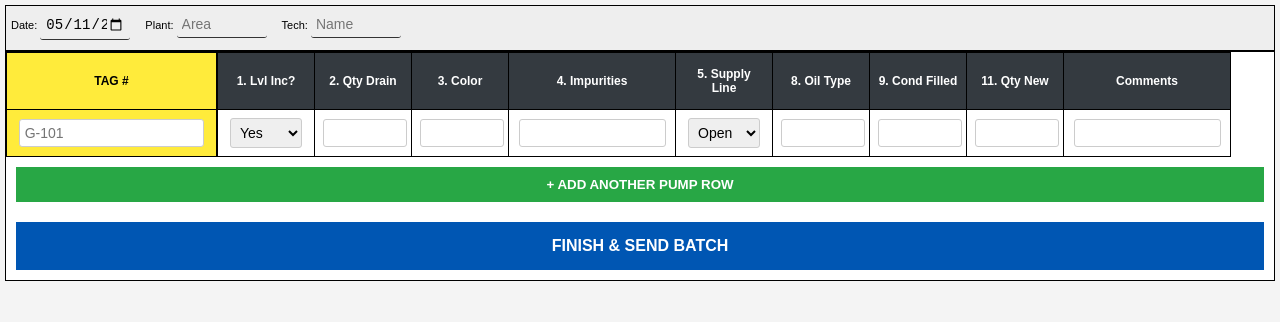
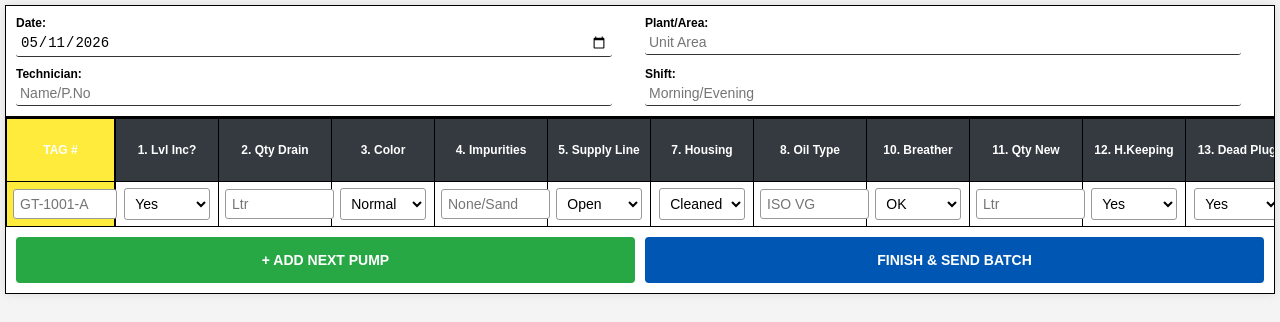
Before and after one commit to aqibazizkhan/oil-log, a plain HTML site: page index.html in a window 1280 px wide. Drawn offline with Linux system fonts and the light colour scheme.

Commit message:
Update index.html

```diff
--- a/index.html
+++ b/index.html
@@ -3,108 +3,103 @@
 <head>
     <meta charset="UTF-8">
     <meta name="viewport" content="width=device-width, initial-scale=1.0">
-    <title>FFBL Horizontal Log</title>
+    <title>FFBL Horizontal Log - Optimized</title>
     <style>
+        :root { --ffbl-blue: #0056b3; --ffbl-yellow: #ffeb3b; }
         body { font-family: sans-serif; background-color: #f4f4f4; margin: 0; padding: 5px; }
-        .wrapper { background: white; border: 1px solid #000; overflow: hidden; }
+        .wrapper { background: white; border: 1px solid #000; overflow: hidden; box-shadow: 0 0 10px rgba(0,0,0,0.1); }
 
-        /* Header Info */
-        .meta-info { display: flex; flex-wrap: wrap; background: #eee; border-bottom: 2px solid #000; padding: 5px; font-size: 11px; }
-        .meta-info div { margin-right: 15px; margin-bottom: 5px; }
-        .meta-info input { border: none; border-bottom: 1px solid #333; background: transparent; width: 80px; }
+        /* Top Header Area */
+        .meta-info { display: grid; grid-template-columns: 1fr 1fr; background: #fff; border-bottom: 2px solid #000; padding: 10px; gap: 10px; font-size: 12px; }
+        .meta-info div { display: flex; flex-direction: column; }
+        .meta-info input { border: none; border-bottom: 1px solid #333; padding: 4px; font-size: 14px; }
 
-        /* THE TABLE SCROLL ENGINE */
-        .table-container {
-            overflow-x: auto; /* Allows side-to-side swiping */
-            width: 100%;
-            position: relative;
+        /* Scroll Engine */
+        .table-container { overflow-x: auto; width: 100%; position: relative; }
+        table { border-collapse: collapse; min-width: 1300px; } /* Set wide to prevent squishing */
+
+        th, td { border: 1px solid #000; padding: 6px; text-align: center; font-size: 12px; }
+        th { background-color: #343a40; color: white; white-space: nowrap; height: 50px; }
+
+        /* Column Width Adjustments */
+        .sticky-col {
+            position: sticky; left: 0;
+            background-color: var(--ffbl-yellow) !important;
+            z-index: 10; border-right: 2px solid #000;
+            font-weight: bold; min-width: 95px; /* Fits GT-1001-A perfectly */
         }
 
-        table { border-collapse: collapse; min-width: 1200px; /* Forces enough width for columns */ }
+        .col-select { min-width: 90px; } /* For Yes/No/Open/OK */
+        .col-text { min-width: 100px; }   /* For Color/Impurities */
+        .col-comment { min-width: 200px; } /* Wider for remarks */
 
-        th, td {
-            border: 1px solid #000;
-            padding: 8px;
-            text-align: center;
-            font-size: 12px;
+        input, select {
+            width: 95%; padding: 6px; border: 1px solid #999;
+            border-radius: 3px; font-size: 14px; background: white;
         }
 
-        th { background-color: #343a40; color: white; height: 40px; }
+        /* Buttons */
+        .controls { display: grid; grid-template-columns: 1fr 1fr; gap: 10px; padding: 10px; }
+        .btn { padding: 15px; border: none; border-radius: 4px; font-weight: bold; cursor: pointer; color: white; font-size: 14px; }
+        .btn-add { background: #28a745; }
+        .btn-send { background: var(--ffbl-blue); }
 
-        /* STICKY COLUMN: This keeps the Tag # visible while swiping */
-        .sticky-col {
-            position: sticky;
-            left: 0;
-            background-color: #ffeb3b !important; /* Yellow like a highlight */
-            z-index: 2;
-            border-right: 2px solid #000;
-            font-weight: bold;
-            color: #000 !important;
-            min-width: 50px;
-        }
-
-        input, select {
-            width: 90%;
-            padding: 5px;
-            border: 1px solid #ccc;
-            border-radius: 3px;
-            font-size: 14px;
-        }
-
-        /* Fixed widths for columns to keep things readable */
-        .col-tag { width: 100px; }
-        .col-small { width: 80px; }
-        .col-med { width: 150px; }
-
-        .btn-add { background: #28a745; color: white; padding: 10px; border: none; margin: 10px; cursor: pointer; width: calc(100% - 20px); font-weight: bold; }
-        .btn-send { background: #0056b3; color: white; padding: 15px; border: none; margin: 10px; cursor: pointer; width: calc(100% - 20px); font-weight: bold; font-size: 16px; }
-
+        tr:nth-child(even) { background-color: #f9f9f9; }
     </style>
 </head>
 <body>
 
 <div class="wrapper">
     <div class="meta-info">
-        <div>Date: <input type="date" id="dated"></div>
-        <div>Plant: <input type="text" id="plant" placeholder="Area"></div>
-        <div>Tech: <input type="text" id="tech" placeholder="Name"></div>
+        <div><strong>Date:</strong><input type="date" id="dated"></div>
+        <div><strong>Plant/Area:</strong><input type="text" id="plant" placeholder="Unit Area"></div>
+        <div><strong>Technician:</strong><input type="text" id="tech" placeholder="Name/P.No"></div>
+        <div><strong>Shift:</strong><input type="text" id="shift" placeholder="Morning/Evening"></div>
     </div>
 
     <div class="table-container">
-        <table id="pumpTable">
+        <table>
             <thead>
                 <tr>
                     <th class="sticky-col">TAG #</th>
-                    <th class="col-small">1. Lvl Inc?</th>
-                    <th class="col-small">2. Qty Drain</th>
-                    <th class="col-small">3. Color</th>
-                    <th class="col-med">4. Impurities</th>
-                    <th class="col-small">5. Supply Line</th>
-                    <th class="col-small">8. Oil Type</th>
-                    <th class="col-small">9. Cond Filled</th>
-                    <th class="col-small">11. Qty New</th>
-                    <th class="col-med">Comments</th>
+                    <th class="col-select">1. Lvl Inc?</th>
+                    <th class="col-text">2. Qty Drain</th>
+                    <th class="col-select">3. Color</th>
+                    <th class="col-text">4. Impurities</th>
+                    <th class="col-select">5. Supply Line</th>
+                    <th class="col-select">7. Housing</th>
+                    <th class="col-text">8. Oil Type</th>
+                    <th class="col-select">10. Breather</th>
+                    <th class="col-text">11. Qty New</th>
+                    <th class="col-select">12. H.Keeping</th>
+                    <th class="col-select">13. Dead Plug</th>
+                    <th class="col-comment">Additional Comments</th>
                 </tr>
             </thead>
             <tbody id="tableBody">
                 <tr>
-                    <td class="sticky-col"><input type="text" class="t-tag" placeholder="G-101"></td>
+                    <td class="sticky-col"><input type="text" class="t-tag" placeholder="GT-1001-A"></td>
                     <td><select class="t-l1"><option>Yes</option><option>No</option></select></td>
-                    <td><input type="text" class="t-l2"></td>
-                    <td><input type="text" class="t-l3"></td>
-                    <td><input type="text" class="t-l4"></td>
+                    <td><input type="text" class="t-l2" placeholder="Ltr"></td>
+                    <td><select class="t-l3"><option>Normal</option><option>Black</option><option>Cloudy</option></select></td>
+                    <td><input type="text" class="t-l4" placeholder="None/Sand"></td>
                     <td><select class="t-l5"><option>Open</option><option>Chocked</option></select></td>
-                    <td><input type="text" class="t-l8"></td>
-                    <td><input type="text" class="t-l9"></td>
-                    <td><input type="number" class="t-l11"></td>
+                    <td><select class="t-l7"><option>Cleaned</option><option>Flushed</option></select></td>
+                    <td><input type="text" class="t-l8" placeholder="ISO VG"></td>
+                    <td><select class="t-l10"><option>OK</option><option>Chocked</option></select></td>
+                    <td><input type="text" class="t-l11" placeholder="Ltr"></td>
+                    <td><select class="t-l12"><option>Yes</option><option>No</option></select></td>
+                    <td><select class="t-l13"><option>Yes</option><option>No</option></select></td>
                     <td><input type="text" class="t-comment"></td>
                 </tr>
             </tbody>
         </table>
     </div>
 
-    <button class="btn-add" onclick="addRow()">+ ADD ANOTHER PUMP ROW</button>
-    <button class="btn-send" onclick="sendData()">FINISH & SEND BATCH</button>
+    <div class="controls">
+        <button class="btn btn-add" onclick="addRow()">+ ADD NEXT PUMP</button>
+        <button class="btn btn-send" onclick="sendData()">FINISH & SEND BATCH</button>
+    </div>
 </div>
 
 <script>
@@ -112,10 +107,17 @@
 
     function addRow() {
         const tbody = document.getElementById('tableBody');
-        const newRow = tbody.rows[0].cloneNode(true);
-        // Clear inputs in cloned row
+        const firstRow = tbody.rows[0];
+        const newRow = firstRow.cloneNode(true);
+
+        // Clear all text inputs in the new row
         newRow.querySelectorAll('input').forEach(i => i.value = "");
+        // Reset selects to first option
+        newRow.querySelectorAll('select').forEach(s => s.selectedIndex = 0);
+
         tbody.appendChild(newRow);
+        // Auto-scroll to the new row
+        newRow.scrollIntoView({ behavior: 'smooth', block: 'nearest' });
     }
 
     function sendData() {
@@ -123,7 +125,7 @@
         let batch = [];
 
         rows.forEach(row => {
-            const tag = row.querySelector('.t-tag').value;
+            const tag = row.querySelector('.t-tag').value.trim();
             if(tag) {
                 batch.push({
                     Tag: tag,
@@ -132,17 +134,23 @@
                     L3: row.querySelector('.t-l3').value,
                     L4: row.querySelector('.t-l4').value,
                     L5: row.querySelector('.t-l5').value,
+                    L7: row.querySelector('.t-l7').value,
                     L8: row.querySelector('.t-l8').value,
-                    L9: row.querySelector('.t-l9').value,
+                    L10: row.querySelector('.t-l10').value,
                     L11: row.querySelector('.t-l11').value,
+                    L12: row.querySelector('.t-l12').value,
+                    L13: row.querySelector('.t-l13').value,
                     Comment: row.querySelector('.t-comment').value
                 });
             }
         });
 
-        if(batch.length === 0) return;
-        const meta = `DATED:${document.getElementById('dated').value}|PLANT:${document.getElementById('plant').value}`;
+        if(batch.length === 0) { alert("Please enter at least one Tag ID"); return; }
+
+        const meta = `DATED:${document.getElementById('dated').value}|PLANT:${document.getElementById('plant').value}|TECH:${document.getElementById('tech').value}`;
         const body = `${meta}\n\nDATA:${JSON.stringify(batch)}`;
+
+        // This opens the email app with the structured data
         window.location.href = `mailto:javed@example.com?subject=OilLogBatch&body=${encodeURIComponent(body)}`;
     }
 </script>
```
